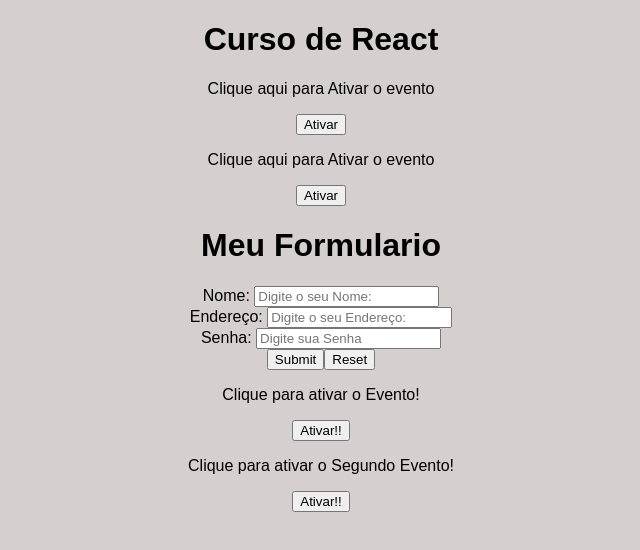
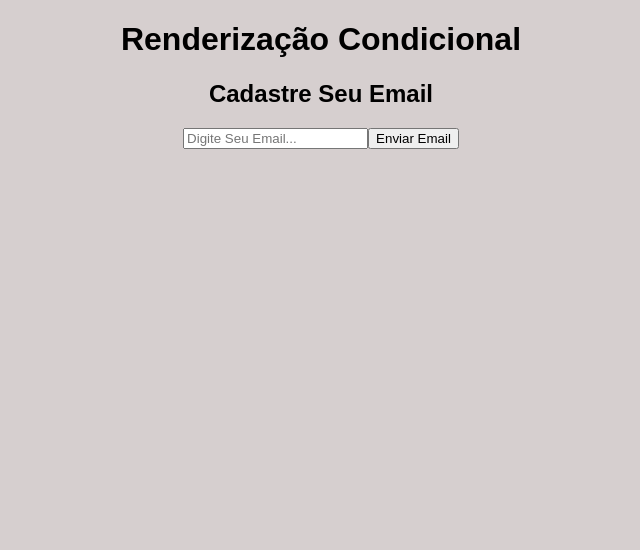
Before and after one commit to dinei84/Gerenciador, a React (Create React App) app in the folder gerenciador/: page / in a window 1280 px wide. Shown: the top 550 px of the page, without its empty margins (319-959 px from the left). Built offline with nearby package versions, Linux system fonts and the light colour scheme.

Commit message:
condicional

```diff
--- a/gerenciador/src/App.js
+++ b/gerenciador/src/App.js
@@ -1,20 +1,12 @@
 import "./App.css";
-import HelloWord from './components/HelloWord'
-import Evento from './components/Evento'
-import Form from './components/Form'
-import Pai from './components/Pai'
+import Condicional from "./components/Condicional";
 
 function App() {
   return (
     <div className="App">
-      <HelloWord/>
+      <h1>Renderização Condicional</h1>
 
-      <Evento numero='1'/>
-      <Evento numero='2'/>
-
-      <Form />
-
-     <Pai />
+      <Condicional />
     </div>
   );
 }
--- /dev/null
+++ b/gerenciador/src/components/Condicional.js
@@ -0,0 +1,29 @@
+import {useState} from 'react'
+
+function Condicional(){
+    const [email, setEmail] = useState()
+    const [userEmail, setUserEmail] = useState()
+
+    function enviarEmail(e){
+        e.preventDefault()
+        setUserEmail(email)
+        //console.log(userEmail)
+    }
+    return(
+        <div>
+            <h2>Cadastre Seu Email</h2>
+            <form>
+                <input type='email'
+                placeholder='Digite Seu Email...'
+                onChange={(e)=>{
+                    setEmail(e.target.value)
+                }}
+                />
+                <button onClick={enviarEmail}>Enviar Email</button>
+                {userEmail}
+            </form>
+        </div>
+    )
+}
+
+export default Condicional
```
Also changed, not shown: gerenciador/src/components/Botao.js (added, +13 -0 lines), gerenciador/src/components/BtnEvnt.js (added, +46 -0 lines).
